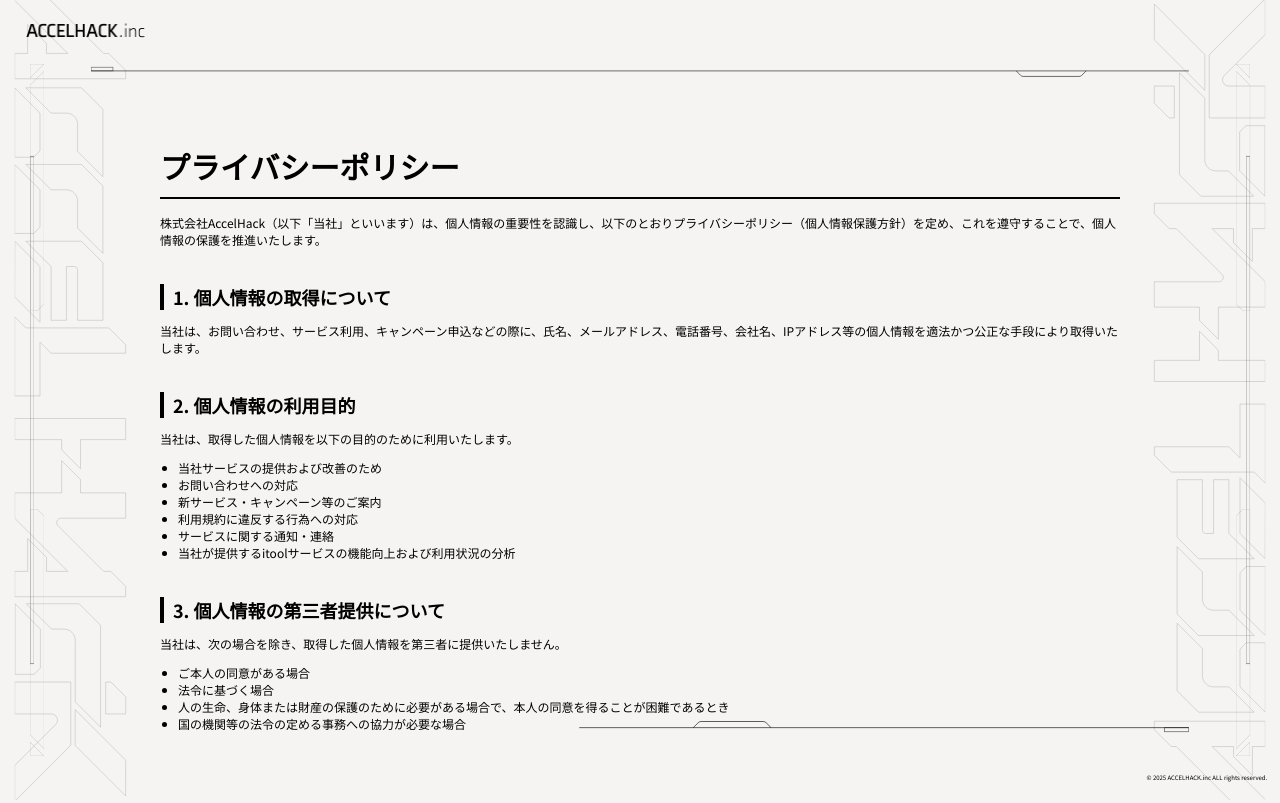
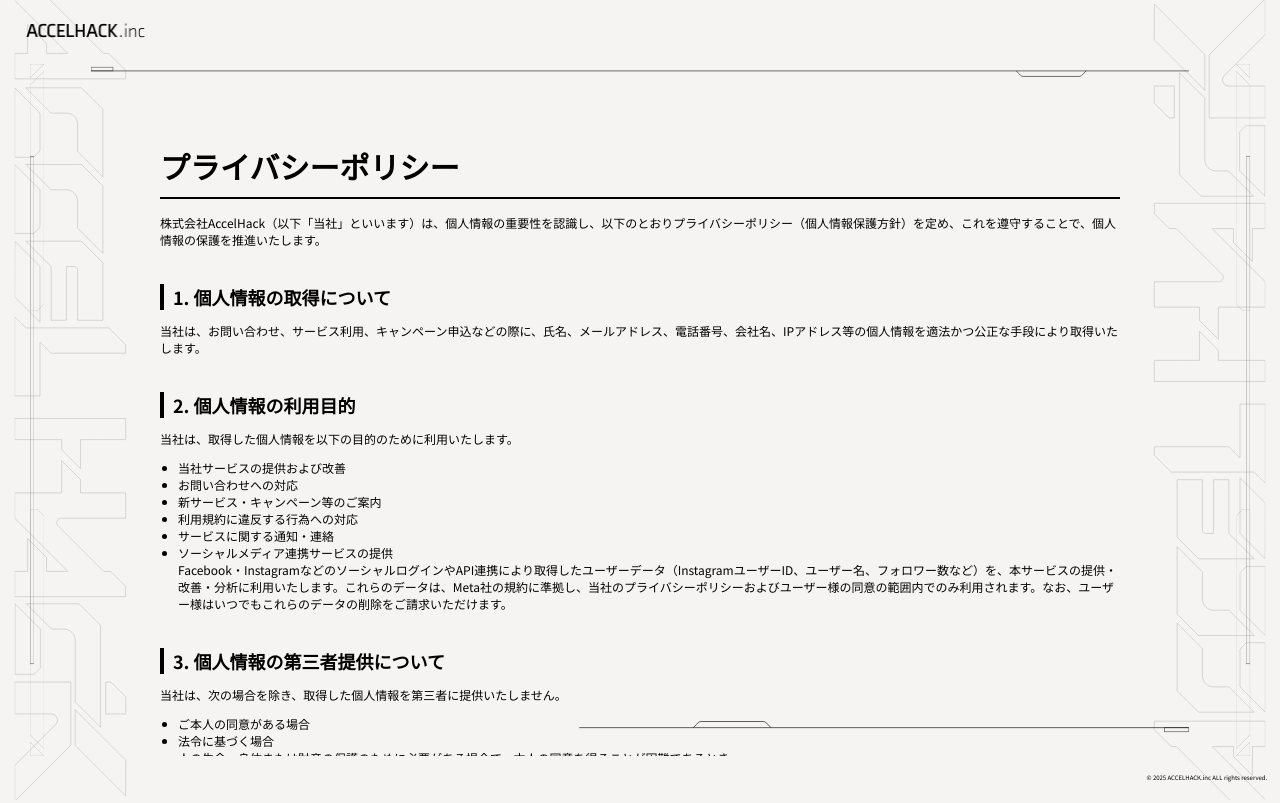
Before and after one commit to Accel-Hack/.github, a Next.js app in the folder website/: page /privacy/itool in a window 1280 px wide. Built offline with nearby package versions, Linux system fonts and the light colour scheme; a web font is replaced by a local one.

Commit message:
update itool privacy policy

```diff
--- a/website/src/app/privacy/itool/page.tsx
+++ b/website/src/app/privacy/itool/page.tsx
@@ -17,12 +17,15 @@ const PrivacyPolicyPage: React.FC = () => {
       <h2>2. 個人情報の利用目的</h2>
       <p>当社は、取得した個人情報を以下の目的のために利用いたします。</p>
       <ul>
-        <li>当社サービスの提供および改善のため</li>
+        <li>当社サービスの提供および改善</li>
         <li>お問い合わせへの対応</li>
         <li>新サービス・キャンペーン等のご案内</li>
         <li>利用規約に違反する行為への対応</li>
         <li>サービスに関する通知・連絡</li>
-        <li>当社が提供するitoolサービスの機能向上および利用状況の分析</li>
+        <li>
+          ソーシャルメディア連携サービスの提供<br />
+          Facebook・InstagramなどのソーシャルログインやAPI連携により取得したユーザーデータ（InstagramユーザーID、ユーザー名、フォロワー数など）を、本サービスの提供・改善・分析に利用いたします。これらのデータは、Meta社の規約に準拠し、当社のプライバシーポリシーおよびユーザー様の同意の範囲内でのみ利用されます。なお、ユーザー様はいつでもこれらのデータの削除をご請求いただけます。
+        </li>
       </ul>
 
       <h2>3. 個人情報の第三者提供について</h2>
@@ -49,22 +52,17 @@ const PrivacyPolicyPage: React.FC = () => {
         Analytics等の外部サービスを使用し、ユーザーの行動履歴や利用状況を分析することがあります。これにより取得される情報には個人を特定する情報は含まれません。
       </p>
 
-      <h2>6. itoolサービスにおける個人情報の取り扱い</h2>
-      <p>
-        当社が提供するitoolサービスでは、サービスの提供および改善のために必要な情報を収集することがあります。収集する情報には、ユーザーの利用履歴、操作ログなどが含まれますが、これらは統計的に処理され、個人を特定しない形で利用されます。また、サービス利用時に入力されたデータについては、ユーザーの明示的な同意なく第三者に提供することはありません。
-      </p>
-
-      <h2>7. 開示・訂正・削除等の請求</h2>
+      <h2>6. 開示・訂正・削除等の請求</h2>
       <p>
         ご本人より個人情報の開示、訂正、利用停止、削除などのご請求があった場合は、本人確認のうえ、速やかに対応いたします。
       </p>
 
-      <h2>8. プライバシーポリシーの変更</h2>
+      <h2>7. プライバシーポリシーの変更</h2>
       <p>
         本ポリシーの内容は、予告なく変更されることがあります。変更後の内容については、当ウェブサイトに掲載した時点で効力を生じるものとします。
       </p>
 
-      <h2>9. お問い合わせ窓口</h2>
+      <h2>8. お問い合わせ窓口</h2>
       <p>本ポリシーに関するお問い合わせは、下記までご連絡ください。</p>
       <p>
         株式会社AccelHack
```
